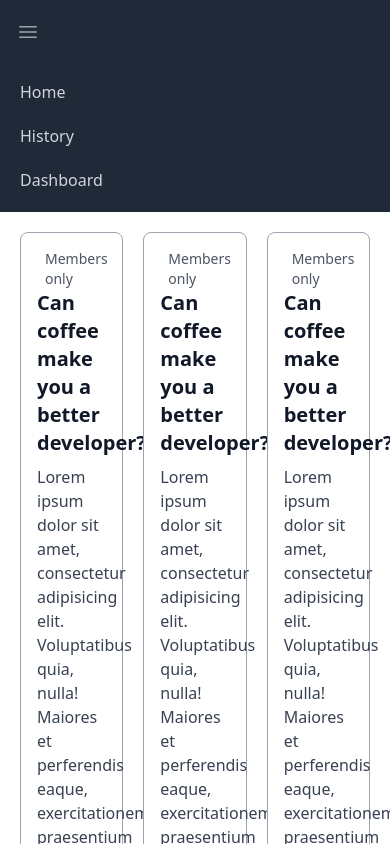
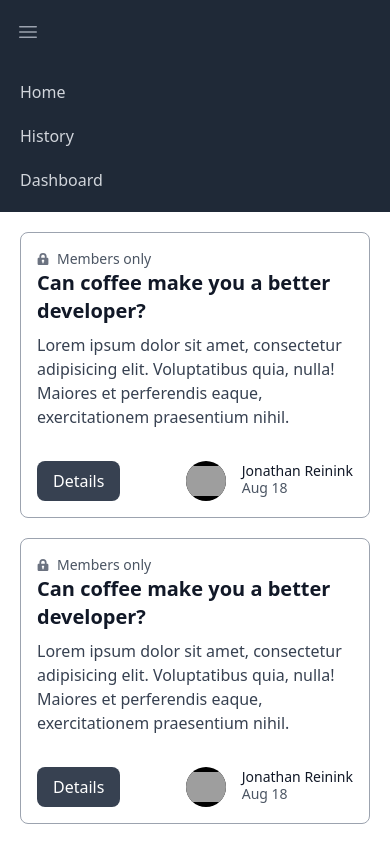
Before and after one commit to ShahariarRahman/content-management-application, a React (Create React App) app: page / in a window 390 px wide. Shown: the top 844 px of the page. Built offline with nearby package versions, Linux system fonts and the light colour scheme; grey boxes are pictures that could not be loaded.

Commit message:
homepage design is under process

```diff
--- a/src/components/BlogCard.js
+++ b/src/components/BlogCard.js
@@ -2,7 +2,7 @@ import React from 'react';
 
 const BlogCard = ({ blog }) => {
     return (
-        <div className="max-w-sm w-full lg:max-w-full lg:flex">
+        <div className="max-w-lg w-full lg:max-w-full lg:flex">
             <div className="border border-gray-400 bg-white p-4 flex flex-col justify-between leading-normal rounded-lg">
                 <div className="mb-8">
                     <p className="text-sm text-gray-600 flex items-center">
--- a/src/layouts/Dashboard/Sidebar.js
+++ b/src/layouts/Dashboard/Sidebar.js
@@ -8,8 +8,8 @@ const Sidebar = () => {
                 <div className="sidebar-content px-4 py-6">
                     <ul className="flex flex-col w-full">
                         <li className="my-px">
-                            <Link to={'/'} className="flex flex-row items-center h-10 px-3 rounded-lg text-gray-300">
-                                <span className="flex items-center justify-center text-lg text-gray-400">
+                            <Link to={'/'} className="flex flex-row items-center h-10 px-3 rounded-lg bg-gray-300">
+                                <span className="flex items-center justify-center text-lg">
                                     <svg
                                         fill="none"
                                         strokeLinecap="round"
--- a/src/layouts/Main/NavBar.js
+++ b/src/layouts/Main/NavBar.js
@@ -4,7 +4,7 @@ import { Link } from 'react-router-dom';
 const NavBar = () => {
     return (
         <nav className="bg-gray-800">
-            <div className="mx-auto max-w-7xl px-2 sm:px-6 lg:px-8">
+            <div className="mx-auto max-w-screen-2xl px-2 sm:px-6 lg:px-8">
                 <div className="relative flex h-16 items-center justify-between">
                     <div className="absolute inset-y-0 left-0 flex items-center sm:hidden">
                         <button type="button" className="inline-flex items-center justify-center rounded-md p-2 text-gray-400 hover:bg-gray-700 hover:text-white focus:outline-none focus:ring-2 focus:ring-inset focus:ring-white" aria-controls="mobile-menu" aria-expanded="false">
--- a/src/pages/Main/Home.js
+++ b/src/pages/Main/Home.js
@@ -3,8 +3,8 @@ import BlogCard from '../../components/BlogCard';
 
 const Home = () => {
     return (
-        <div>
-            <div className='grid grid-cols-3 gap-5 mx-5 mt-5'>
+        <div className='flex justify-center'>
+            <div className='max-w-screen-2xl grid lg:grid-cols-2 xl:grid-cols-3 gap-5 mx-5 mt-5'>
                 <BlogCard />
                 <BlogCard />
                 <BlogCard />
```
